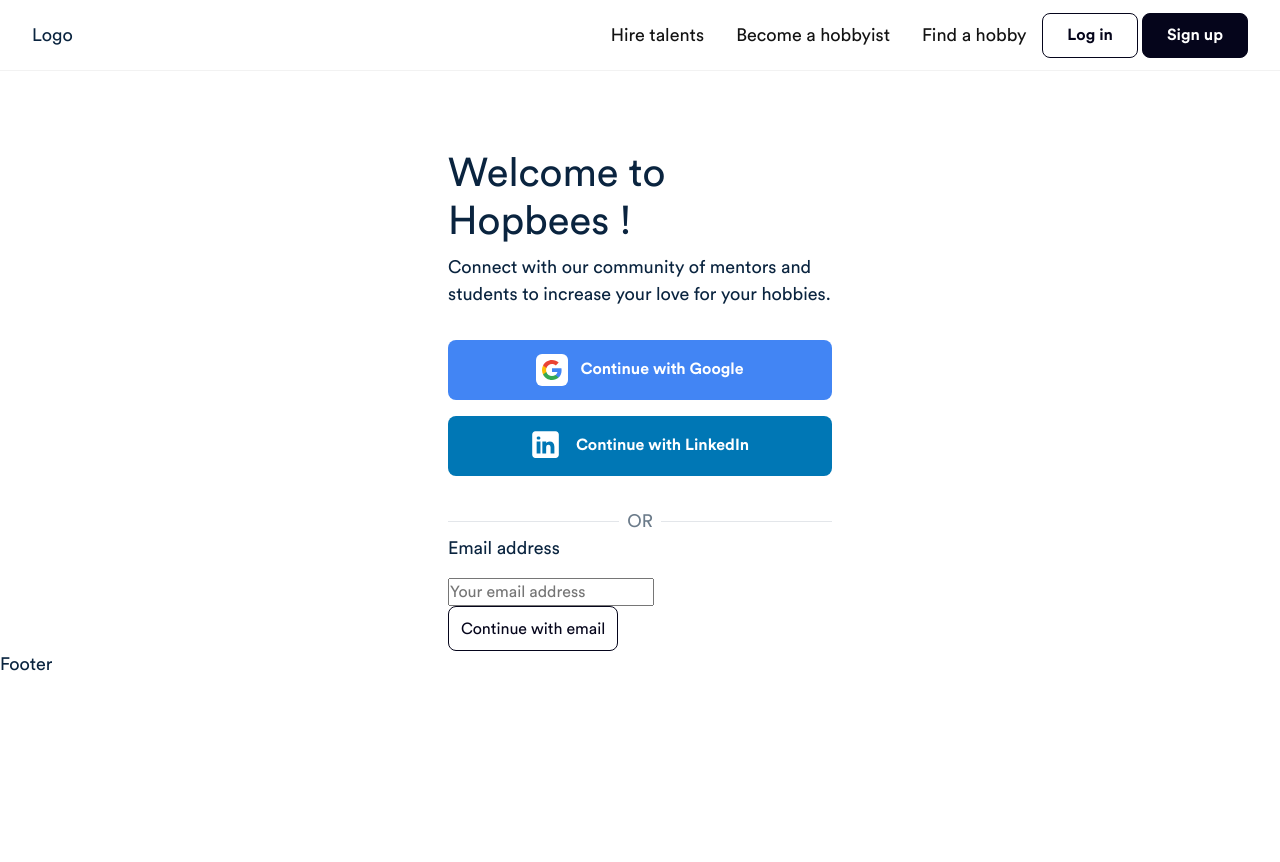
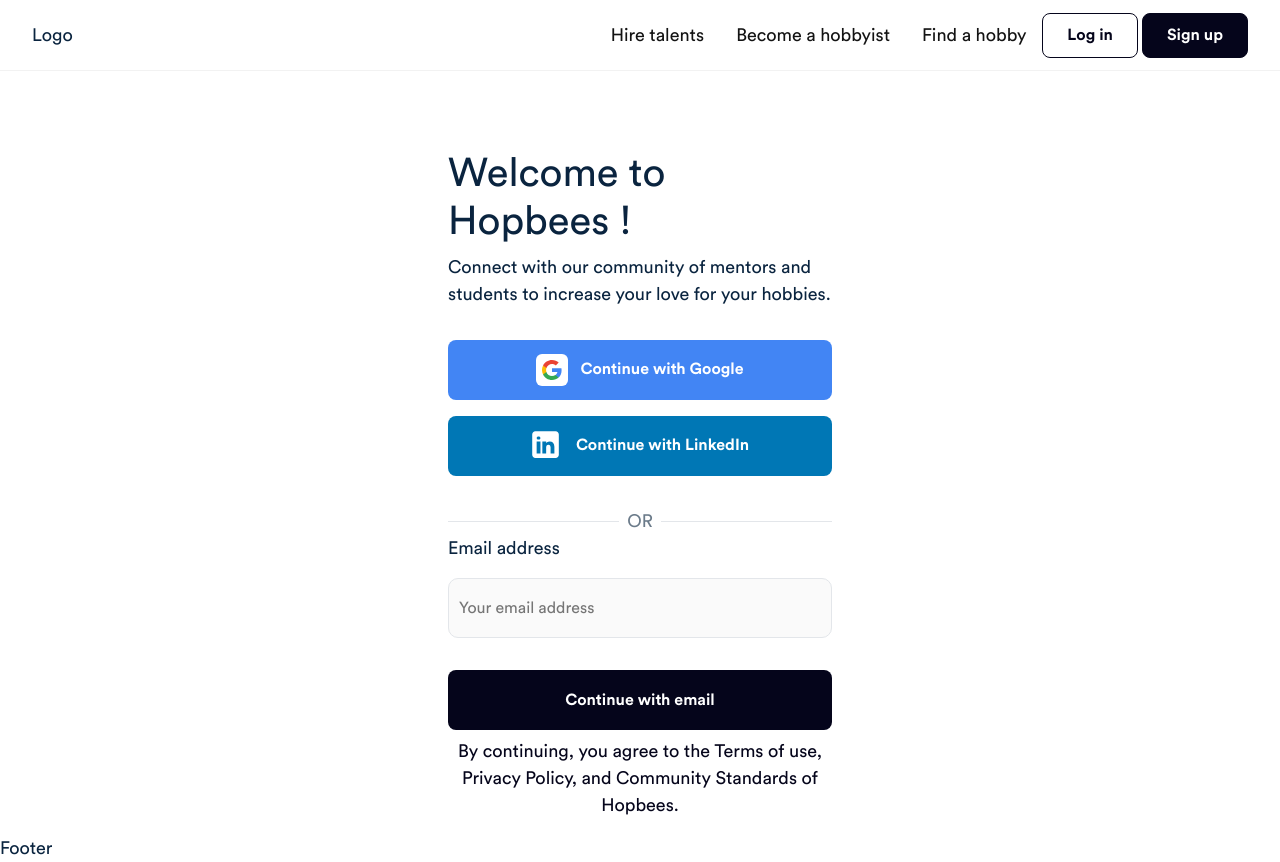
Before and after one commit to Jittojoyes98/Hopbees, a React app in the folder frontend/: page /login in a window 1280 px wide. Before the commit the page ends 800 px from the top, so only its background shows below. Built offline with nearby package versions, Linux system fonts and the light colour scheme.

Commit message:
Login page more to fix

```diff
--- a/frontend/src/LoginPage/index.jsx
+++ b/frontend/src/LoginPage/index.jsx
@@ -1,4 +1,4 @@
-import React from 'react'
+import React, { useState } from 'react'
 import { Button } from 'react-bootstrap'
 import * as yup from 'yup'
 import { useFormik } from 'formik'
@@ -92,14 +92,30 @@ const LoginPage = () => {
               type="text"
               placeholder="Your email address"
               name="email"
-              className="d-block"
+              className="d-block mb-3 input-field"
+              title="Your email address"
               value={formik.values.email}
               onChange={formik.handleChange}
             />
             {formik.touched.email && formik.errors.email && (
-              <span className="">{formik.errors.email}</span>
+              <p className="validation-error-text">{formik.errors.email}</p>
             )}
-            <Button type="submit">Continue with email</Button>
+            <Button
+              type="submit"
+              disabled={!formik.isValid}
+              variant="secondary"
+              className={`mt-3 w-100 login-buttons fw-semibold ${
+                !formik.isValid ? 'submit-inactive' : 'submit-active'
+              }`}
+            >
+              Continue with email
+            </Button>
+            <div className="text-center mt-2">
+              <p className="text-light">
+                By continuing, you agree to the Terms of use, Privacy Policy,
+                and Community Standards of Hopbees.
+              </p>
+            </div>
           </form>
         </div>
       </div>
--- /dev/null
+++ b/frontend/src/_styles/colors.scss
@@ -0,0 +1,19 @@
+// variables for reuse
+
+$button-text-color: #05051b;
+$button-hover-color: #077f7f;
+$button-active: #05051b;
+$white-color: #fff;
+$linkedin-button-background: #0077b5;
+$google-button-background: #4285f4;
+$light-gray: #e3e6ea;
+$light-text-color: #6b7b8a;
+$body-text-color: #0a243f;
+$body-background-color: #fff;
+$input-background: #fafafa;
+$input-border: #e3e6ea;
+$error-text: #da3d2a;
+
+// variables to replace the normal bootstrap values
+$dark: #131313;
+$light: #05051b;
--- a/frontend/src/_styles/theme.scss
+++ b/frontend/src/_styles/theme.scss
@@ -72,72 +72,10 @@
   font-style: italic;
 }
 
-// variables to replace the normal bootstrap values
+@import './colors.scss';
+@import './variables.scss';
+@import '../../node_modules/bootstrap/scss/bootstrap.scss';
 
-$dark: #131313;
-$spacer: 1rem; // 16px
-$spacers: (
-  0: 0,
-  1: (
-    $spacer * 0.25,
-  ),
-  2: (
-    $spacer * 0.5,
-  ),
-  2_5: (
-    $spacer * 0.75,
-  ),
-  3: $spacer,
-  4: (
-    $spacer * 1.5,
-  ),
-  5: (
-    $spacer * 2,
-  ),
-  6: (
-    $spacer * 2.5,
-  ),
-  7: (
-    $spacer * 3,
-  ),
-  8: (
-    $spacer * 5,
-  ),
-);
-$utilities: (
-  'width': (
-    property: width,
-    class: w,
-    values: (
-      25: 25%,
-      30: 30%,
-      50: 50%,
-      75: 75%,
-      100: 100%,
-      auto: auto,
-    ),
-  ),
-);
-
-// use when required
-// $font-size-base:              1rem; // Assumes the browser default, typically `16px`
-// $font-size-sm:                $font-size-base * .875;
-// $font-size-lg:                $font-size-base * 1.25;
-// $font-size-link: 18px;
-
-// $font-weight-lighter:         lighter;
-// $font-weight-light:           300;
-// $font-weight-normal:          400;
-// $font-weight-semibold:        600;
-// $font-weight-bold:            700;
-// $font-weight-bolder:          bolder;
-
-// $font-weight-base:            $font-weight-normal;
-
-// $line-height-base:            1.5;
-// $line-height-sm:              1.25;
-
-@import '../../node_modules/bootstrap/scss/bootstrap.scss';
 // @import url('https://fonts.googleapis.com/css2?family=Nunito+Sans:wght@200;300;400;600;700;900&display=swap');
 
 // Base styles
@@ -146,23 +84,6 @@ $utilities: (
   padding: 0;
   box-sizing: border-box;
 }
-
-// variables for reuse
-$font-family: 'Circular';
-$body-text-color: #0a243f;
-$body-background-color: #fff;
-$normal-font-size: 1rem;
-$body-font-size: 18px;
-$small-font-size: 0.875rem;
-$smaller-font-size: 0.813rem;
-$tiny-font-size: 0.625rem;
-$button-text-color: #05051b;
-$button-hover-color: #077f7f;
-$white-color: #fff;
-$linkedin-button-background: #0077b5;
-$google-button-background: #4285f4;
-$light-gray: #e3e6ea;
-$light-text-color: #6b7b8a;
 
 html {
   scroll-behavior: smooth;
@@ -228,6 +149,10 @@ img {
   height: 70px;
 }
 
+// transition is the same for all buttons
+.btn {
+  transition: all 0.25s ease-in-out;
+}
 .btn-primary {
   background-color: #fff;
   color: $button-text-color;
@@ -321,6 +246,26 @@ img {
   .linkedin-button {
     background-color: $linkedin-button-background;
   }
+  .submit-inactive {
+    cursor: default;
+    background-color: $light-text-color;
+  }
+  .submit-inactive:hover:disabled {
+    cursor: default;
+    background-color: $button-hover-color;
+  }
+  .submit-active {
+    cursor: default;
+    background-color: $button-active;
+  }
+  .submit-active:hover {
+    cursor: default;
+    background-color: $button-hover-color;
+  }
+
+  // .submit-button:disabled {
+  //   background-color: $button-hover-color;
+  // }
 }
 
 .or-line {
@@ -342,6 +287,23 @@ img {
   z-index: 1;
   background-color: $white-color;
   color: $light-text-color;
+}
+
+.validation-error-text {
+  display: block;
+  font-size: 14px;
+  font-weight: 400;
+  margin-left: 4px;
+  color: $error-text;
+  line-height: 1.5rem;
+}
+.input-field {
+  background-color: $input-background;
+  border: 1px solid $input-border;
+  border-radius: 10px;
+  height: 60px;
+  width: 100%;
+  padding-left: 10px;
 }
 
 // screens
--- /dev/null
+++ b/frontend/src/_styles/variables.scss
@@ -0,0 +1,71 @@
+// variables for reuse
+$font-family: 'Circular';
+$normal-font-size: 1rem;
+$body-font-size: 18px;
+$small-font-size: 0.875rem;
+$smaller-font-size: 0.813rem;
+$tiny-font-size: 0.625rem;
+
+// variables to replace the normal bootstrap values
+
+$spacer: 1rem; // 16px
+$spacers: (
+  0: 0,
+  1: (
+    $spacer * 0.25,
+  ),
+  2: (
+    $spacer * 0.5,
+  ),
+  2_5: (
+    $spacer * 0.75,
+  ),
+  3: $spacer,
+  4: (
+    $spacer * 1.5,
+  ),
+  5: (
+    $spacer * 2,
+  ),
+  6: (
+    $spacer * 2.5,
+  ),
+  7: (
+    $spacer * 3,
+  ),
+  8: (
+    $spacer * 5,
+  ),
+);
+$utilities: (
+  'width': (
+    property: width,
+    class: w,
+    values: (
+      25: 25%,
+      30: 30%,
+      50: 50%,
+      75: 75%,
+      100: 100%,
+      auto: auto,
+    ),
+  ),
+);
+
+// use when required
+// $font-size-base:              1rem; // Assumes the browser default, typically `16px`
+// $font-size-sm:                $font-size-base * .875;
+// $font-size-lg:                $font-size-base * 1.25;
+// $font-size-link: 18px;
+
+// $font-weight-lighter:         lighter;
+// $font-weight-light:           300;
+// $font-weight-normal:          400;
+// $font-weight-semibold:        600;
+// $font-weight-bold:            700;
+// $font-weight-bolder:          bolder;
+
+// $font-weight-base:            $font-weight-normal;
+
+// $line-height-base:            1.5;
+// $line-height-sm:              1.25;
```
